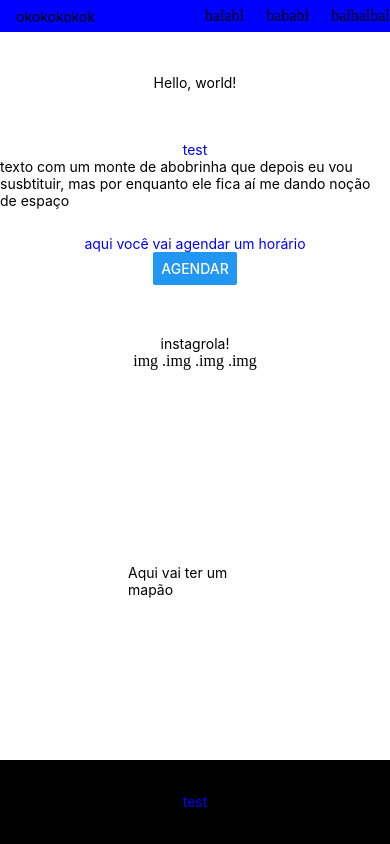
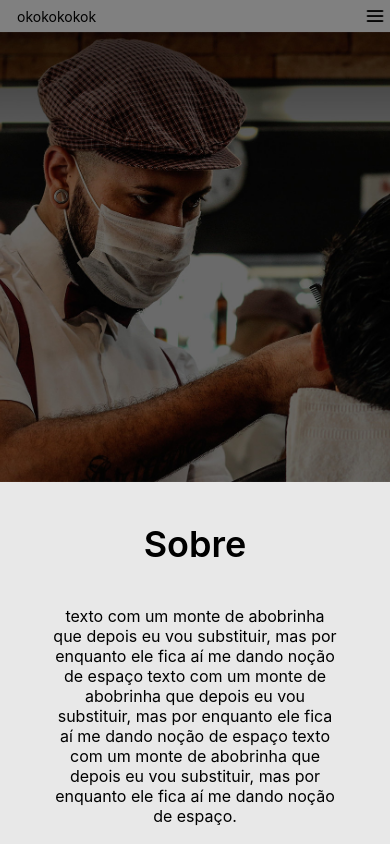
Before and after one commit to SrNascimento40/barbershop-website-react-native, a React Native app: screen / in a window 390 px wide. Shown: the top 844 px of the page. Built offline with nearby package versions, Linux system fonts and the light colour scheme.

Commit message:
feature: header and aboutContainer progress

```diff
--- a/src/components/AboutContainer/index.tsx
+++ b/src/components/AboutContainer/index.tsx
@@ -1,22 +1,37 @@
 import React from 'react'
 import { StyleSheet, useWindowDimensions, Text, View } from 'react-native'
 
-
 export default function AboutContainer() {
   return (
-    <View style={styles.footer}>
-      <Text style={{color: 'blue'}}>test</Text>
-      <Text>texto com um monte de abobrinha que depois eu vou susbtituir, mas por enquanto ele fica aí me dando noção de espaço</Text>
+    <View style={styles.AboutContainer}>
+      <Text style={styles.title}>Sobre</Text>
+      <Text style={styles.text}>
+        texto com um monte de abobrinha que depois eu vou substituir, mas por enquanto ele fica aí me dando noção de espaço
+        texto com um monte de abobrinha que depois eu vou substituir, mas por enquanto ele fica aí me dando noção de espaço
+        texto com um monte de abobrinha que depois eu vou substituir, mas por enquanto ele fica aí me dando noção de espaço.
+      </Text>
     </View>
   )
 }
 
 const styles = StyleSheet.create({
-  footer: {
+  AboutContainer: {
     display: 'flex',
-    height: '10vh',
     width: '100%',
-    justifyContent: 'center',
     alignItems: 'center',
+    paddingBottom: 40,
+    backgroundColor: "#e8e8e8"
+  },
+  title: {
+    paddingTop: 40,
+    padding: 20,
+    fontWeight: "600",
+    fontSize: 36
+  },
+  text: {
+    textAlign: 'center',
+    width: '85%',
+    padding: 20,
+    fontSize: 16
   }
 })
--- a/src/components/Header/index.tsx
+++ b/src/components/Header/index.tsx
@@ -1,19 +1,21 @@
 import React from 'react'
-import { StyleSheet, useWindowDimensions, Text, View } from 'react-native'
+import { StyleSheet, useWindowDimensions, Image, Text, View } from 'react-native'
+import menu from '../../../assets/icons/menu.png'
+
 
 const paddingResponsive = (width: number) => {
-    if (width < 360) return '0'
+    if (width < 410) return '0'
     else if (width < 480) return '25%'
     else if (width < 680) return '30%'
     else if (width > 680) return '40%'
 }
 function RenderMenu(width: number) {
     console.log(width);
-    if (width < 360) {
-        return(<p>oi</p>)
+    if (width < 415) {
+        return (<Image style={styles.logoMenu} source={menu} />)
     }
     else {
-        return(<ul style={{ ...styles.list, paddingLeft: paddingResponsive(width) }}>
+        return (<ul style={{ ...styles.list, paddingLeft: paddingResponsive(width) }}>
             <li style={styles.options}>balabl</li>
             <li style={styles.options}>bababl</li>
             <li>balbalbal</li>
@@ -38,13 +40,11 @@ export default function Header() {
     )
 }
 
-
 const styles = StyleSheet.create({
     header: {
         display: 'flex',
         height: 32,
         width: '100%',
-        backgroundColor: 'blue'
     },
     menu: {
         flex: 2,
@@ -52,13 +52,13 @@ const styles = StyleSheet.create({
         flexDirection: 'row',
         height: '10vh',
         width: '100%',
-        backgroundColor: 'blue',
+        backgroundColor: 'gray',
         justifyContent: 'space-between',
         alignItems: 'center',
+        paddingHorizontal: 5,
     },
     logo: {
         padding: 12,
-        paddingLeft: 16,
     },
     list: {
         flex: 1,
@@ -68,5 +68,10 @@ const styles = StyleSheet.create({
     },
     options: {
         paddingRight: 22,
+    },
+    logoMenu: {
+        width: 20,
+        height: 20,
+        paddingRight: 10
     }
 })
--- /dev/null
+++ b/src/components/ImageContainer/index.tsx
@@ -0,0 +1,25 @@
+import React from 'react'
+import { StyleSheet, Image, Text, View } from 'react-native'
+import Backgroundimage from '../../../assets/images/backgroundImage.jpg'
+
+
+export default function ImageContainer() {
+  return (
+    <View style={styles.footer}>
+      <Image source={Backgroundimage} style={styles.Backgroundimage}/>
+    </View>
+  )
+}
+
+const styles = StyleSheet.create({
+  footer: {
+    display: 'flex',
+    width: '100%',
+    justifyContent: 'center',
+    alignItems: 'center',
+  },
+  Backgroundimage: {
+    height: 450,
+    width: '100%',
+  }
+})
--- a/src/components/ScheduleContainer/index.tsx
+++ b/src/components/ScheduleContainer/index.tsx
@@ -4,13 +4,13 @@ import { Button, StyleSheet, Alert, Text, View } from 'react-native'
 
 export default function Scheduler() {
   const funcaoRand = () => {
-    return console.log('ayrton senna');
+    console.log('ayrton senna');
   }
 
   return (
     <View style={styles.footer}>
       <Text style={{color: 'blue'}}>aqui você vai agendar um horário</Text>
-      <Button title='agendar' onPress={() => Alert.alert('Simple Button pressed')} />
+      <Button title='agendar' onPress={() => funcaoRand()} />
     </View>
   )
 }
--- a/src/pages/Home/index.tsx
+++ b/src/pages/Home/index.tsx
@@ -3,6 +3,7 @@ import { Button, Text, View } from 'react-native'
 import AboutContainer from '../../components/AboutContainer'
 import Footer from '../../components/Footer'
 import Header from '../../components/Header'
+import ImageContainer from '../../components/ImageContainer'
 import InstaContainer from '../../components/InstaContainer'
 import Maps from '../../components/Maps'
 import Scheduler from '../../components/ScheduleContainer'
@@ -13,9 +14,7 @@ export default function Home() {
   return (
     <>
       <Header />
-      <View style={{ flex: 1, justifyContent: "center", alignItems: "center" }}>
-        <Text>Hello, world!</Text>
-      </View>
+      <ImageContainer />
       <AboutContainer />
       <Scheduler />
       <InstaContainer />
--- a/src/styles/global.css
+++ b/src/styles/global.css
@@ -4,6 +4,7 @@
     margin: 0;
     list-style: none;
     text-decoration: none;
+    font-family: 'Roboto Condensed', sans-serif;
 }
 
 html {
```
Also changed, not shown: assets/icons/menu.png (added), assets/images/backgroundImage.jpg (added).
